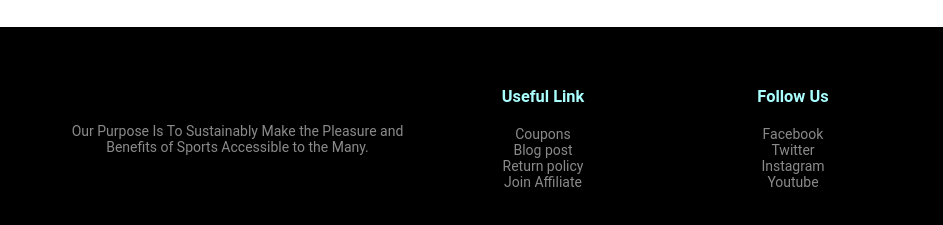
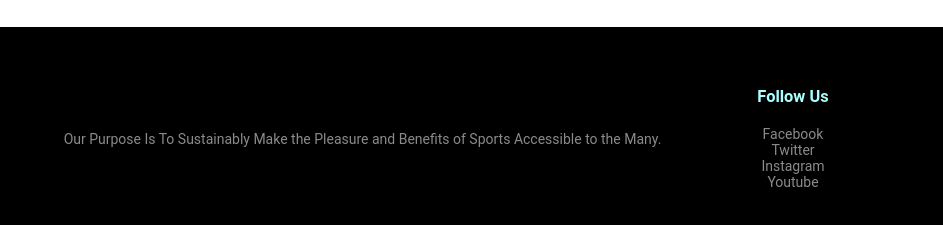
Before and after one commit to Mayhady/mid-2022094, a plain HTML site: page index.html in a window 1280 px wide. Shown: the part 1536-1761 px from the top of the page, 337-1280 px from the left. Drawn offline with Linux system fonts and the light colour scheme.

Commit message:
Update index.html

```diff
--- a/index.html
+++ b/index.html
@@ -163,15 +163,7 @@
                 <p>Our Purpose Is To Sustainably Make the Pleasure and Benefits of Sports Accessible
    to the Many.</p>
             </div>
-             <div class="footer-col-3">
-                <h3>Useful Link</h3>
-                <ul>
-                    <li>Coupons</li>
-                     <li>Blog post</li>
-                      <li>Return policy</li>
-                       <li>Join Affiliate</li>
-                </ul>
-            </div>
+
              <div class="footer-col-4">
                 <h3>Follow Us</h3>
                 <ul>
```
